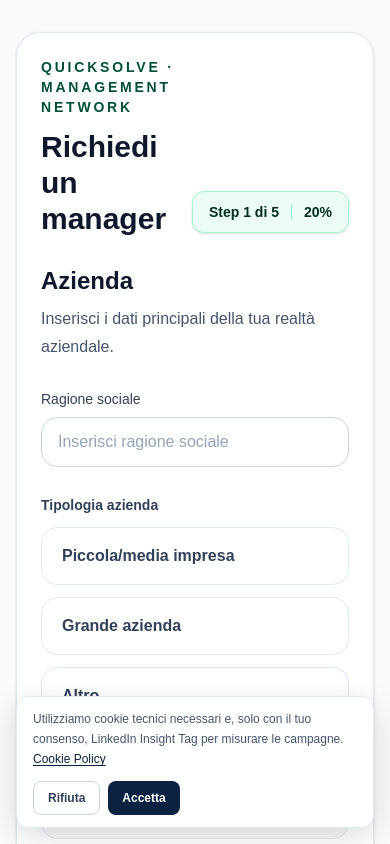
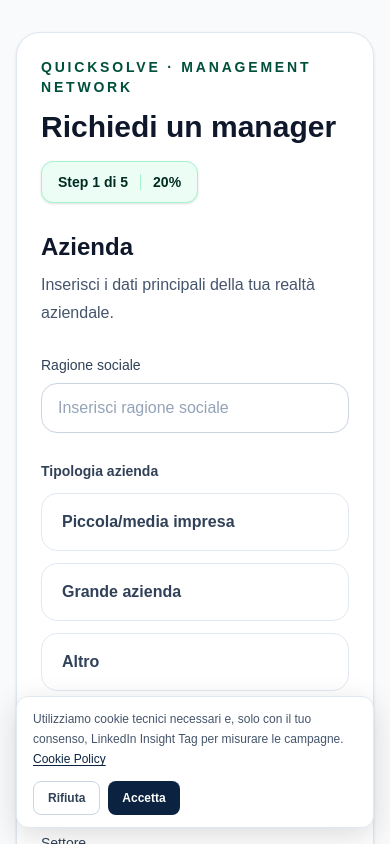
Before and after one commit to Kecco10/quicksolve-management-network, a Next.js app: page /azienda in a window 390 px wide. Shown: the top 844 px of the page. Built offline with nearby package versions, Linux system fonts and the light colour scheme.

Commit message:
Fix mobile progress card layout

```diff
--- a/app/azienda/page.tsx
+++ b/app/azienda/page.tsx
@@ -528,7 +528,7 @@ export default function CompanyRequestPage() {
     <main className="min-h-screen bg-slate-50 px-4 py-8 md:py-10">
       <div className="mx-auto max-w-5xl">
         <div className="rounded-3xl border border-slate-200 bg-white p-6 shadow-sm md:p-10">
-          <div className="mb-7 flex items-end justify-between gap-4">
+          <div className="mb-7 flex flex-col gap-4 sm:flex-row sm:items-end sm:justify-between">
             <div>
               <p className="text-sm font-semibold uppercase tracking-[0.2em] text-emerald-900">
                 QuickSolve · Management Network
@@ -538,7 +538,7 @@ export default function CompanyRequestPage() {
               </h1>
             </div>
 
-            <div className="mb-1 inline-flex shrink-0 items-center gap-3 rounded-xl border border-emerald-200 bg-emerald-50 px-4 py-2.5 text-sm font-semibold text-emerald-950 shadow-sm">
+            <div className="inline-flex w-fit shrink-0 items-center gap-3 self-start rounded-xl border border-emerald-200 bg-emerald-50 px-4 py-2.5 text-sm font-semibold text-emerald-950 shadow-sm sm:mb-1 sm:self-auto">
               <span>Step {currentStep + 1} di 5</span>
               <span className="h-4 w-px bg-emerald-200" />
               <span className="font-bold">{Math.round(progress)}%</span>
--- a/app/manager/page.tsx
+++ b/app/manager/page.tsx
@@ -499,13 +499,13 @@ export default function ManagerPage() {
     <main className="min-h-screen bg-slate-50 px-4 py-8 md:py-10">
       <div className="mx-auto max-w-5xl">
         <div className="rounded-3xl border border-slate-200 bg-white p-6 shadow-sm md:p-10">
-          <div className="mb-7 flex items-end justify-between gap-4">
+          <div className="mb-7 flex flex-col gap-4 sm:flex-row sm:items-end sm:justify-between">
             <div>
               <p className="text-sm font-semibold uppercase tracking-[0.2em] text-emerald-900">QuickSolve · Management Network</p>
               <h1 className="mt-3 text-3xl font-bold text-slate-900 md:text-4xl">Crea il tuo profilo manageriale</h1>
             </div>
 
-            <div className="mb-1 inline-flex shrink-0 items-center gap-3 rounded-xl border border-emerald-200 bg-emerald-50 px-4 py-2.5 text-sm font-semibold text-emerald-950 shadow-sm">
+            <div className="inline-flex w-fit shrink-0 items-center gap-3 self-start rounded-xl border border-emerald-200 bg-emerald-50 px-4 py-2.5 text-sm font-semibold text-emerald-950 shadow-sm sm:mb-1 sm:self-auto">
               <span>Step {currentStep + 1} di 5</span>
               <span className="h-4 w-px bg-emerald-200" />
               <span className="font-bold">{Math.round(progress)}%</span>
```
